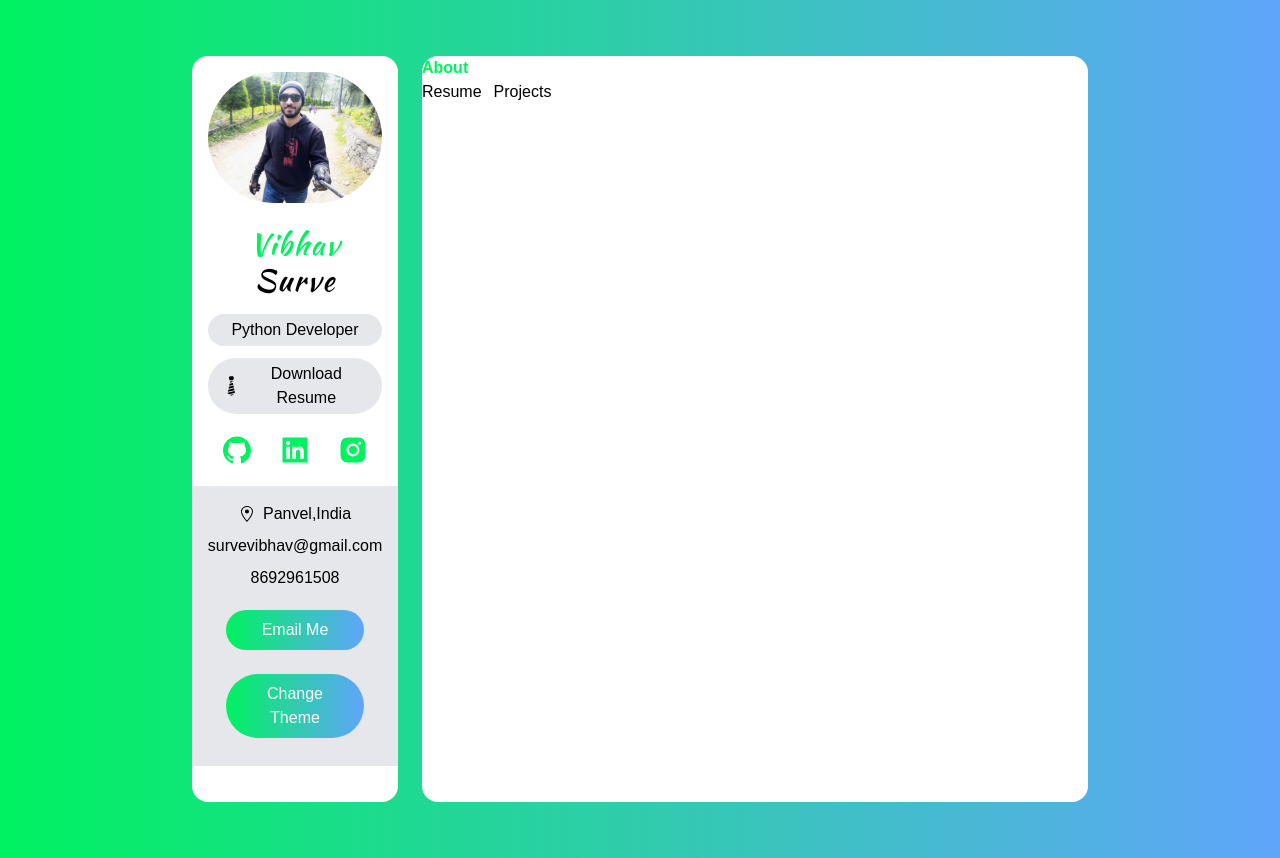
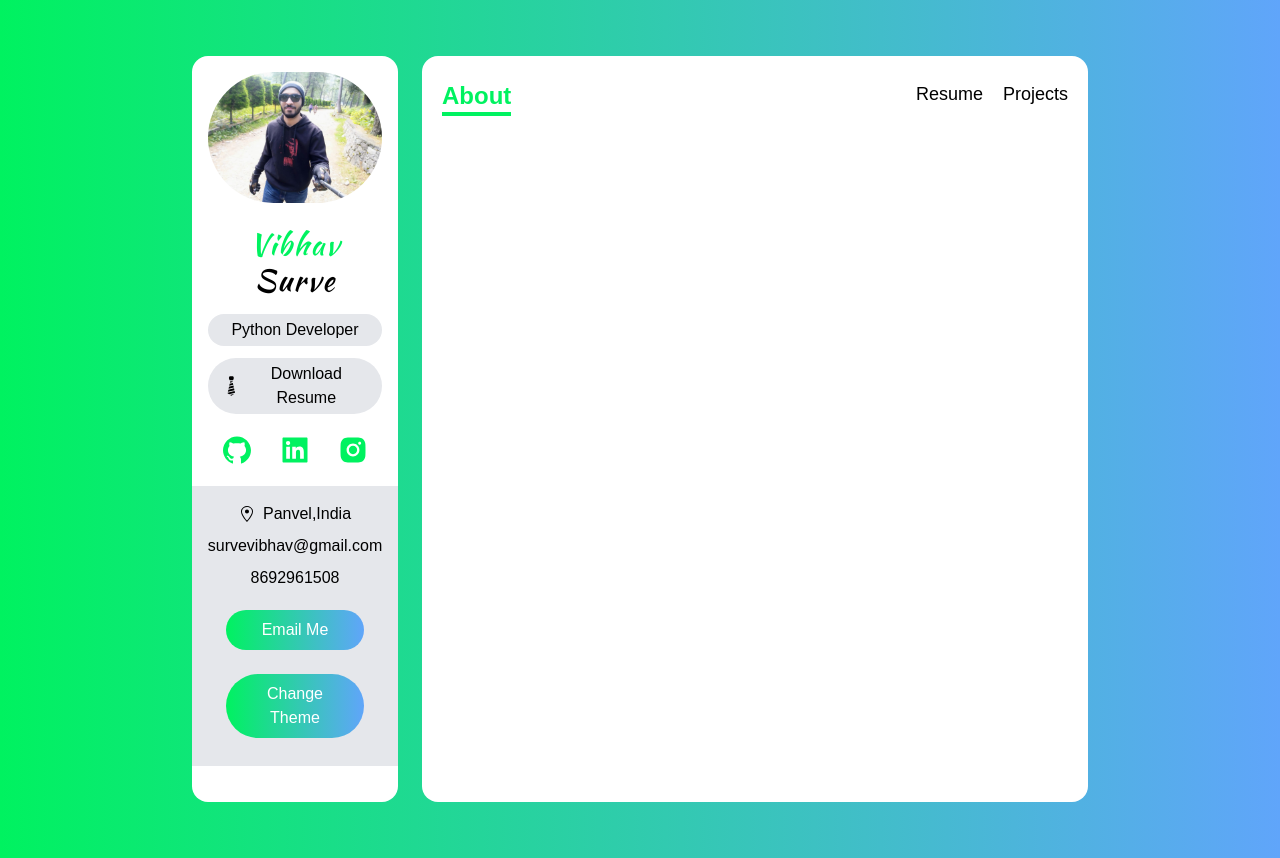
Before and after one commit to VibhavSurve09/vibhavsurve, a Next.js app: page / in a window 1280 px wide. Built offline with nearby package versions, Linux system fonts and the light colour scheme.

Commit message:
Working with Navbar

```diff
--- a/components/Navbar.tsx
+++ b/components/Navbar.tsx
@@ -1,56 +1,63 @@
 import Link from 'next/link';
 import { useRouter } from 'next/router';
-import { useEffect, useState } from 'react';
-const Navbar = () => {
-  const [activePage, setActivePage] = useState<string>('About');
-  const router = useRouter();
-  useEffect(() => {
-    const { pathname } = router;
-    console.log(pathname);
-  }, []);
+import { FunctionComponent, useEffect, useState } from 'react';
+const NavIteam: FunctionComponent<{
+  activePage: string;
+  setActivePage: Function;
+  name: string;
+  route: string;
+}> = ({ activePage, setActivePage, name, route }) => {
   return (
-    <div>
-      <span className='font-bold text-green'>{activePage}</span>
-      <div className='flex space-x-3'>
-        {activePage !== 'About' && (
-          <Link href='/'>
+    activePage !== name && (
+      <Link href={route}>
         <a>
           <span
+            className='hover:text-green'
             onClick={() => {
-                  setActivePage('About');
+              setActivePage(name);
             }}
           >
-                About
+            {name}
           </span>
         </a>
       </Link>
-        )}
-        {activePage !== 'Resume' && (
-          <Link href='/resume'>
-            <a>
-              <span
-                onClick={() => {
-                  setActivePage('Resume');
-                }}
-              >
-                Resume
+    )
+  );
+};
+const Navbar = () => {
+  const [activePage, setActivePage] = useState<string>('');
+  const router = useRouter();
+  const { pathname } = router;
+  useEffect(() => {
+    if (pathname === '/') setActivePage('About');
+    if (pathname === '/resume') setActivePage('Resume');
+    if (pathname === '/projects') setActivePage('Projects');
+  }, [pathname]);
+  return (
+    <div className='flex justify-between px-5 py-3 my-3'>
+      <span className='text-xl font-bold border-b-4 text-green border-green md:text-2xl'>
+        {activePage}
       </span>
-            </a>
-          </Link>
-        )}
-        {activePage !== 'Projects' && (
-          <Link href='/projects'>
-            <a>
-              <span
-                onClick={() => {
-                  setActivePage('Projects');
-                }}
-              >
-                Projects
-              </span>
-            </a>
-          </Link>
-        )}
+      <div className='flex space-x-5 text-lg'>
+        <NavIteam
+          activePage={activePage}
+          setActivePage={setActivePage}
+          name='About'
+          route='/'
+        />
+
+        <NavIteam
+          activePage={activePage}
+          setActivePage={setActivePage}
+          name='Resume'
+          route='/resume'
+        />
+        <NavIteam
+          activePage={activePage}
+          setActivePage={setActivePage}
+          name='Projects'
+          route='/projects'
+        />
       </div>
     </div>
   );
```
Lines whose indentation alone changed are shown as unchanged.
